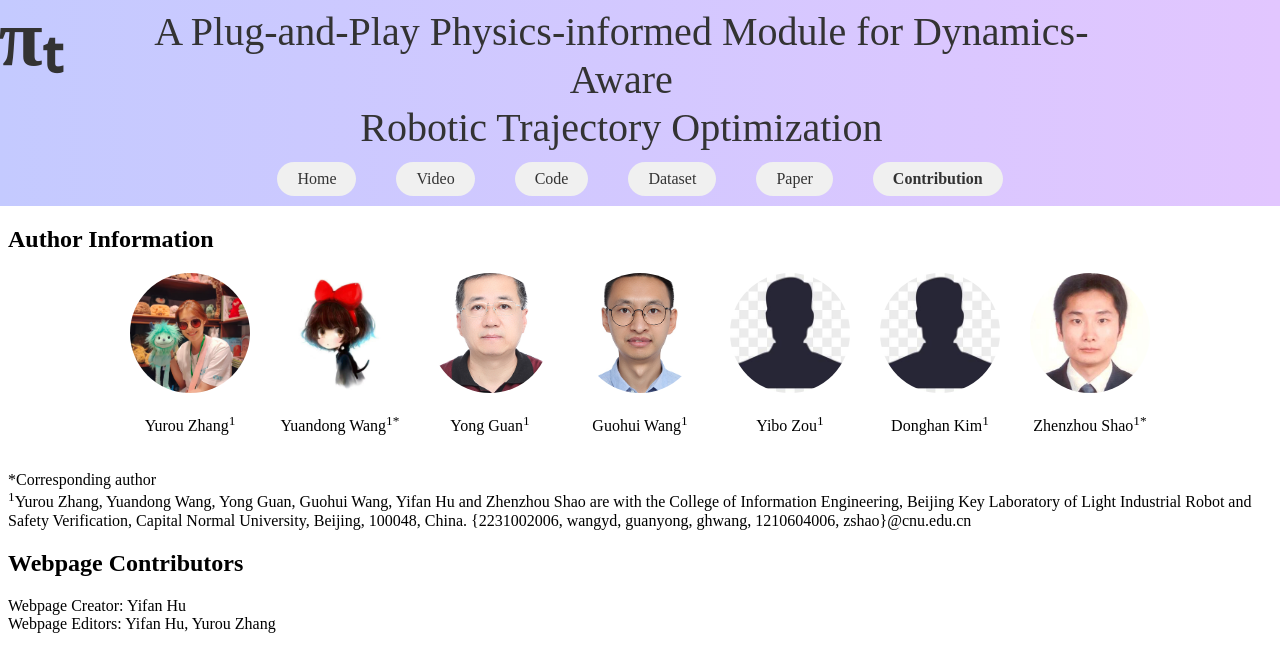
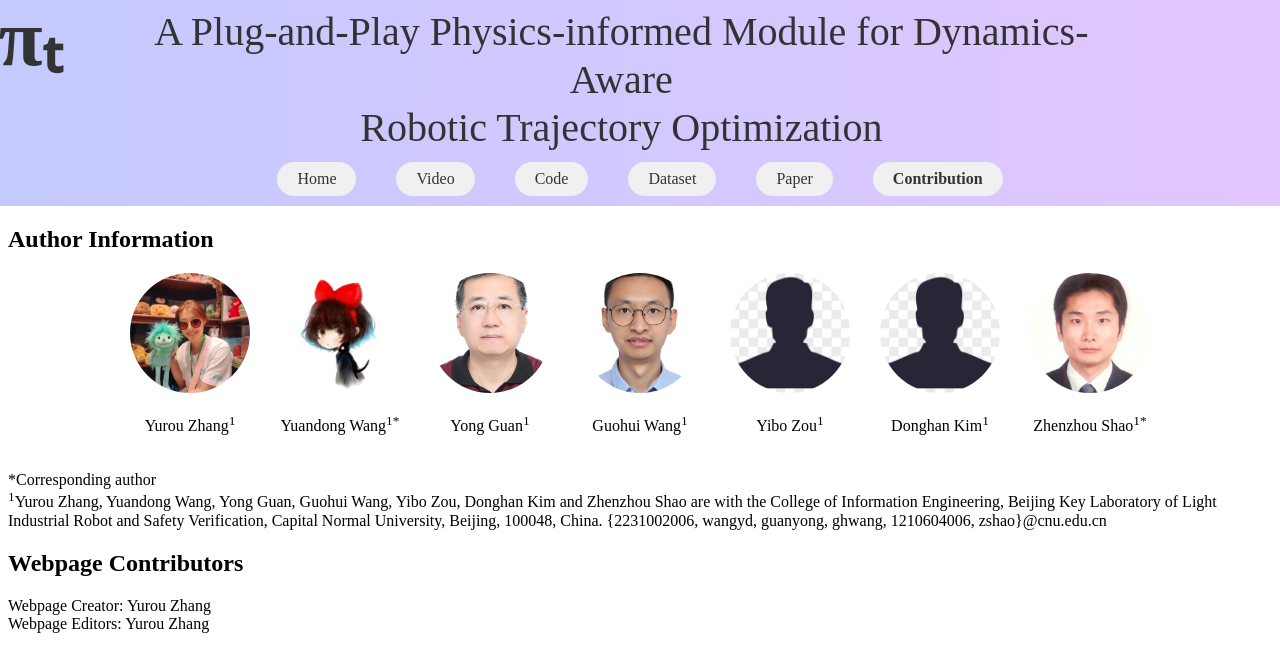
Before and after one commit to zhangyurou/PI-t, a Jekyll site: the page built from contribution.md, in a window 1280 px wide. Shown: the top 672 px of the page. Built offline with Jekyll 4.4.1, drawn with Linux system fonts in a browser that asks for light colours.

Commit message:
Update contribution.md

```diff
--- a/contribution.md
+++ b/contribution.md
@@ -47,14 +47,14 @@ The code of the PI-TG project
     </div>
     <ul style="list-style-type: none; padding-left: 0;">
     <li>*Corresponding author</li>
-    <li><sup>1</sup>Yurou Zhang, Yuandong Wang, Yong Guan, Guohui Wang, Yifan Hu and Zhenzhou Shao are with the College of Information Engineering, Beijing Key Laboratory of Light Industrial Robot and Safety Verification, Capital Normal University, Beijing, 100048, China. {2231002006, wangyd, guanyong, ghwang, 1210604006, zshao}@cnu.edu.cn</li>
+    <li><sup>1</sup>Yurou Zhang, Yuandong Wang, Yong Guan, Guohui Wang, Yibo Zou, Donghan Kim and Zhenzhou Shao are with the College of Information Engineering, Beijing Key Laboratory of Light Industrial Robot and Safety Verification, Capital Normal University, Beijing, 100048, China. {2231002006, wangyd, guanyong, ghwang, 1210604006, zshao}@cnu.edu.cn</li>
     </ul>
 </div>
 
 <div style="margin-top: 20px;">
     <h2>Webpage Contributors</h2>
     <ul style="list-style-type: none; padding-left: 0;">
-        <li>Webpage Creator: Yifan Hu</li>
-        <li>Webpage Editors: Yifan Hu, Yurou Zhang</li>
+        <li>Webpage Creator: Yurou Zhang</li>
+        <li>Webpage Editors: Yurou Zhang</li>
     </ul>
 </div>
```
